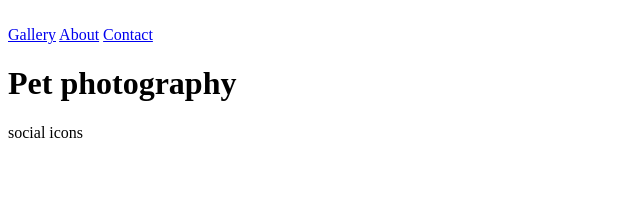
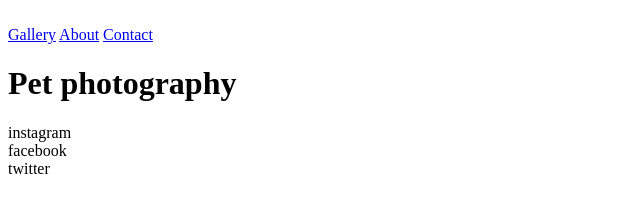
Before and after one commit to Morenojourdain/ci-project-1-capra-studios-test, a plain HTML site: page index.html in a window 1280 px wide. Shown: the whole page, without its empty margins (0-640 px from the left). Drawn offline with Linux system fonts and the light colour scheme.

Commit message:
Add basic structure for footer.

```diff
--- a/index.html
+++ b/index.html
@@ -42,7 +42,15 @@
         </div>
     </section>
 
-    <footer>social icons</footer>
+    <footer>
+        <div>
+            <div>
+                <div>instagram</div>
+                <div>facebook</div>
+                <div>twitter</div>
+            </div>
+        </div>
+    </footer>
 
 </body>
 </html>
```
